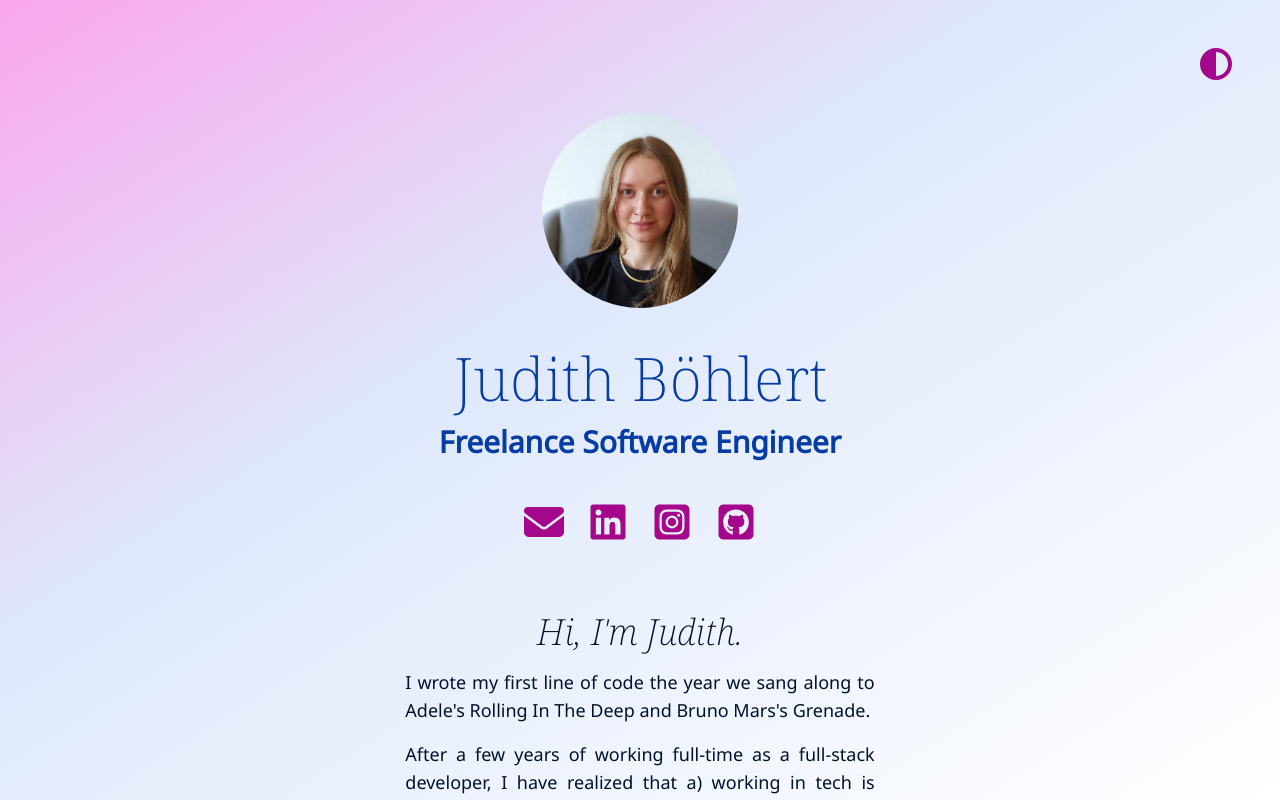
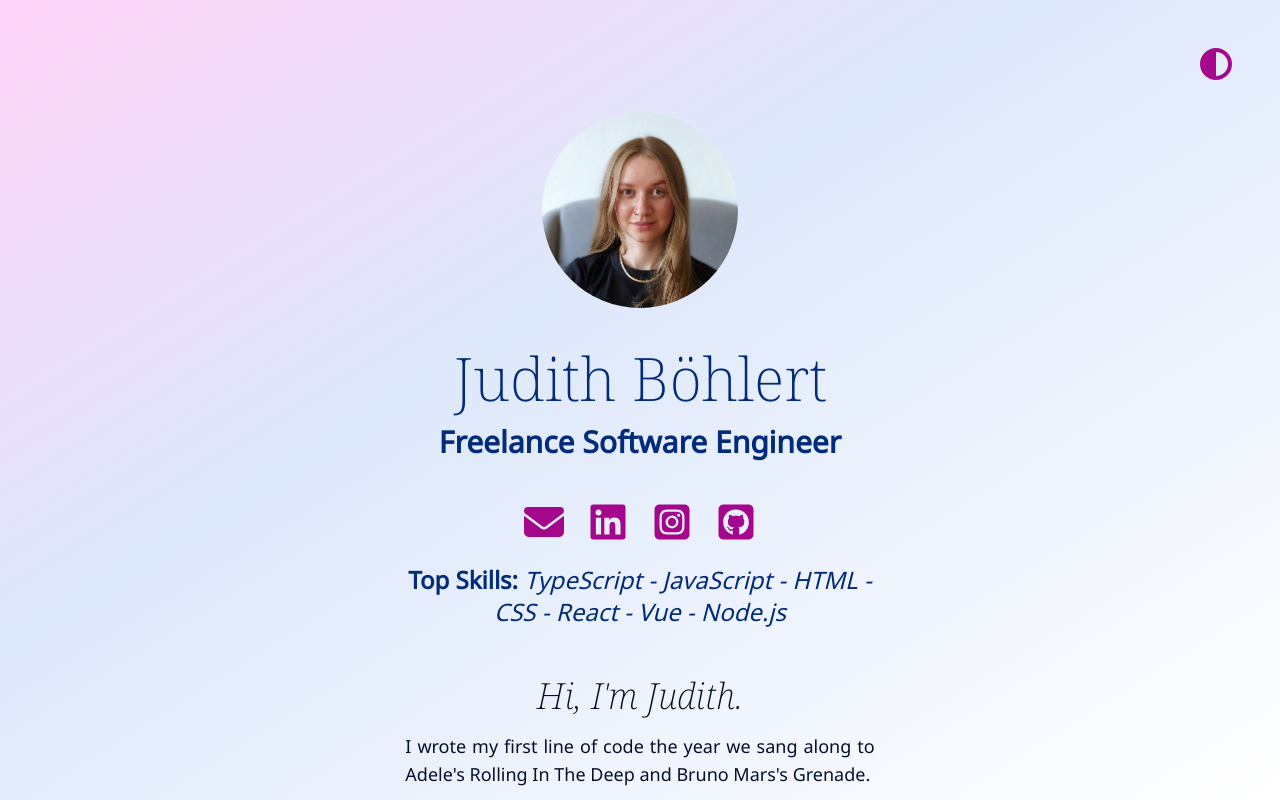
Before and after one commit to judicodes/judithboehlert-homepage, a React (Vite) app: page / in a window 1280 px wide. Shown: the top 800 px of the page. Built offline with nearby package versions, Linux system fonts and the light colour scheme.

Commit message:
Add Top Skills and finetune colour scheme.

```diff
--- a/src/App.tsx
+++ b/src/App.tsx
@@ -27,7 +27,7 @@ function App() {
           <button onClick={toggleDarkLightMode}>
             <FontAwesomeIcon
               icon={faCircleHalfStroke}
-              className="size-8 text-pink-900 transition hover:size-9 hover:text-pink-500 dark:text-blue-100 hover:dark:text-blue-500"
+              className="size-8 text-pink-700 transition-all duration-500 hover:size-9 hover:text-pink-900 dark:text-pink-300 hover:dark:text-pink-500"
             />
           </button>
         </div>
--- a/src/components/HeaderSection.tsx
+++ b/src/components/HeaderSection.tsx
@@ -28,16 +28,16 @@ const icons = [
 
 function HeaderSection() {
   return (
-    <div className="mb-16 flex flex-col items-center">
+    <div className="mb-12 flex flex-col items-center">
       <img
         src={judiImage}
         alt="Picture of Judi."
         className="mb-10 mt-16 w-6/12 rounded-full md:w-5/12"
       />
-      <h1 className="mb-4 font-serif  text-4xl font-light text-blue-900 transition-all duration-500 md:text-6xl dark:text-pink-100">
+      <h1 className="mb-4 font-serif  text-4xl font-light text-blue-900 transition-all duration-500 md:text-6xl dark:text-blue-100">
         Judith Böhlert
       </h1>
-      <h2 className="mb-10 text-xl font-semibold text-blue-900 transition-all duration-500 md:text-3xl dark:text-pink-100">
+      <h2 className="mb-10 text-xl font-semibold text-blue-900 transition-all duration-500 md:text-3xl dark:text-blue-100">
         Freelance Software Engineer
       </h2>
       <div className="flex h-12 flex-row items-center justify-center space-x-6 ">
@@ -51,11 +51,18 @@ function HeaderSection() {
           >
             <FontAwesomeIcon
               icon={icon.icon}
-              className="size-10 text-pink-900 transition-all duration-500 hover:size-12 hover:text-pink-500 dark:text-blue-100 hover:dark:text-blue-500"
+              className="size-10 text-pink-700 transition-all duration-500 hover:size-12 hover:text-pink-900 dark:text-pink-300 hover:dark:text-pink-500"
             />
           </a>
         ))}
       </div>
+      <h3 className=" mt-4 text-center text-xl  text-blue-900 transition-all duration-500 md:text-2xl dark:text-blue-100">
+        <span className="font-bold"> Top Skills:</span>{" "}
+        <span className="italic">
+          {" "}
+          TypeScript - JavaScript - HTML - CSS - React - Vue - Node.js
+        </span>
+      </h3>
     </div>
   );
 }
--- a/tailwind.config.js
+++ b/tailwind.config.js
@@ -14,14 +14,18 @@ export default {
         900: "#03112D"
       },
       blue: {
-        100: "#9CBDFF",
+        100: "#BED4FF",
+        300: "#9CBDFF",
         500: "#3368D0",
-        900: "#073CA4"
+        700: "#073CA4",
+        900: "#022B7A"
       },
       pink: {
-        100: "#FAA6ED",
+        100: "#FFD5F8",
+        300: "#FAA6ED",
         500: "#DC4BC5",
-        900: "#A5078C"
+        700: "#A5078C",
+        900: "#7E046A"
       }
     },
     container: {
```
